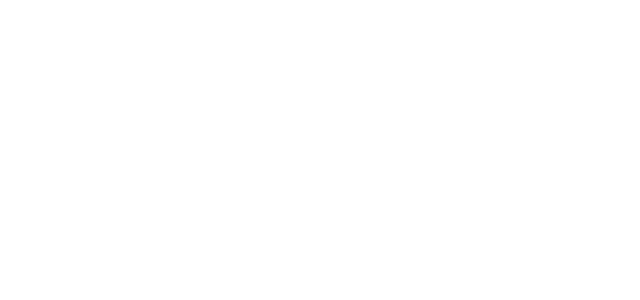
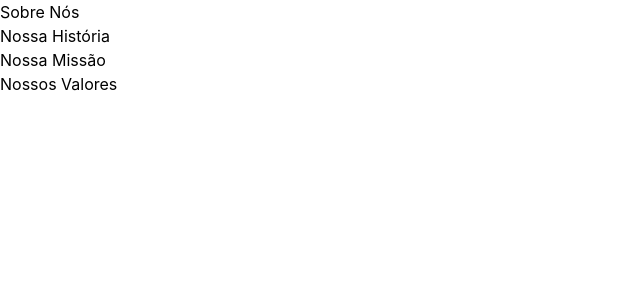
Before and after one commit to Mundo-Magico-SheCodes/lojabrinquedos, a React (Vite) app: page /sobre in a window 1280 px wide. Shown: the top 300 px of the page, without its empty margins (0-640 px from the left). Built offline with nearby package versions, Linux system fonts and the light colour scheme.

Commit message:
feat: implementa a estrutura inicial da página SObre.jsx

```diff
--- a/src/App.jsx
+++ b/src/App.jsx
@@ -1,8 +1,20 @@
+import {BrowserRouter as Router,Routes,Route} from 'react-router-dom'
+import Header from '../src/components/Header'
+import Sobre from '../src/pages/Sobre'
+import Home from '../src/pages/Home'
 
 const App = () => {
   return (
     <>
-
+      <Router>
+        <div>
+          <Header/>
+            <Routes>
+              <Route path="/" element={<Home/>}/>
+              <Route path="/sobre" element={<Sobre/>}/>
+            </Routes>
+        </div>
+      </Router>
     </>
   )
 }
--- a/src/components/Header.jsx
+++ b/src/components/Header.jsx
@@ -1,10 +1,9 @@
-
 const Header = () => {
   return (
     <>
 
     </>
-  )
+  );
 }
 
-export default Header
+export default Header;
--- /dev/null
+++ b/src/pages/Home.jsx
@@ -0,0 +1,9 @@
+const Home = () => {
+  return (
+    <div>
+
+    </div>
+  );
+}
+
+export default Home;
--- /dev/null
+++ b/src/pages/Sobre.jsx
@@ -0,0 +1,37 @@
+const Sobre = () => {
+  return (
+    <>
+      <main>
+        <div>
+            <h1>Sobre Nós</h1>
+            <p>
+
+            </p>
+        </div>
+
+        <div>
+            <h2>Nossa História</h2>
+            <p>
+
+            </p>
+        </div>
+
+        <div>
+            <h2>Nossa Missão</h2>
+            <p>
+
+            </p>
+        </div>
+
+        <div>
+            <h2>Nossos Valores</h2>
+            <p>
+
+            </p>
+        </div>
+      </main>
+    </>
+  );
+}
+
+export default Sobre;
```
Also changed, not shown: src/assets/logo.png (added).
